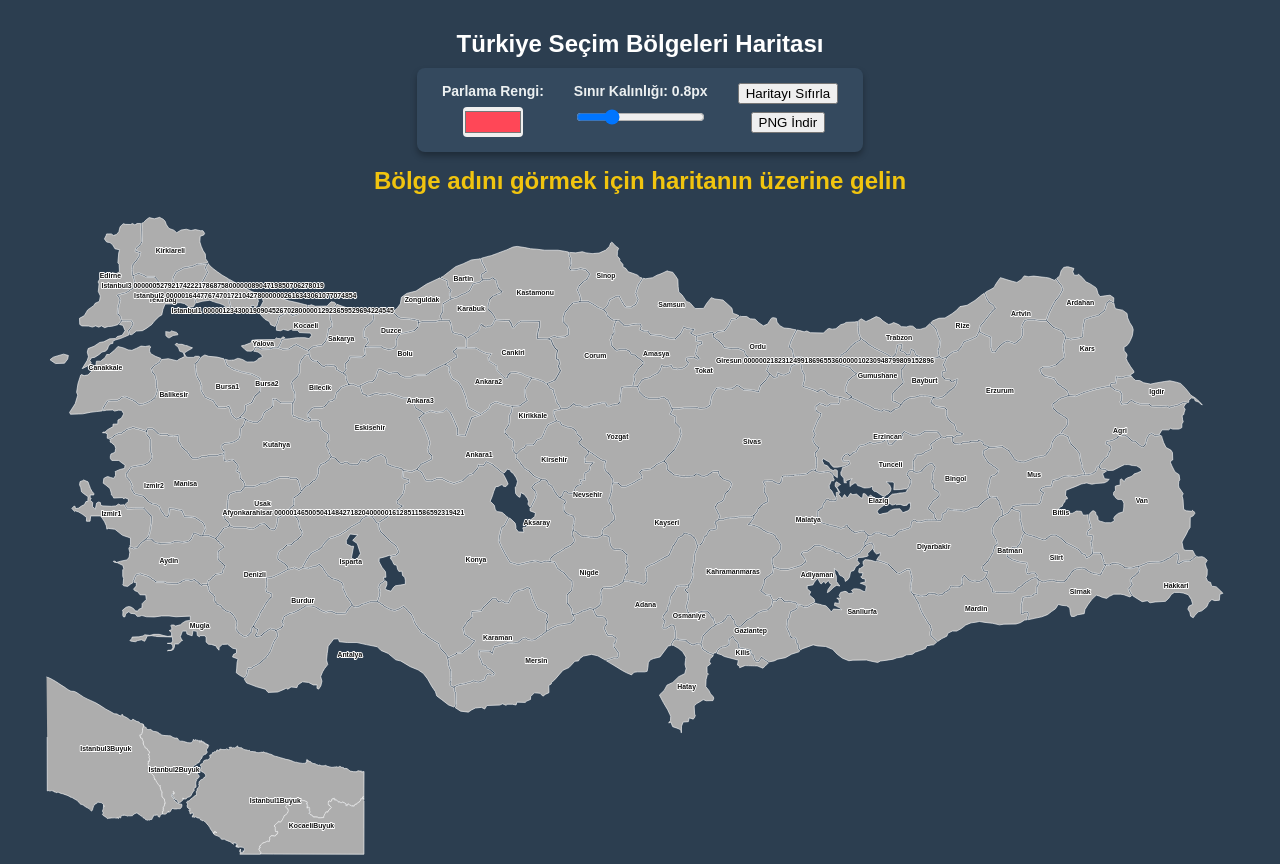
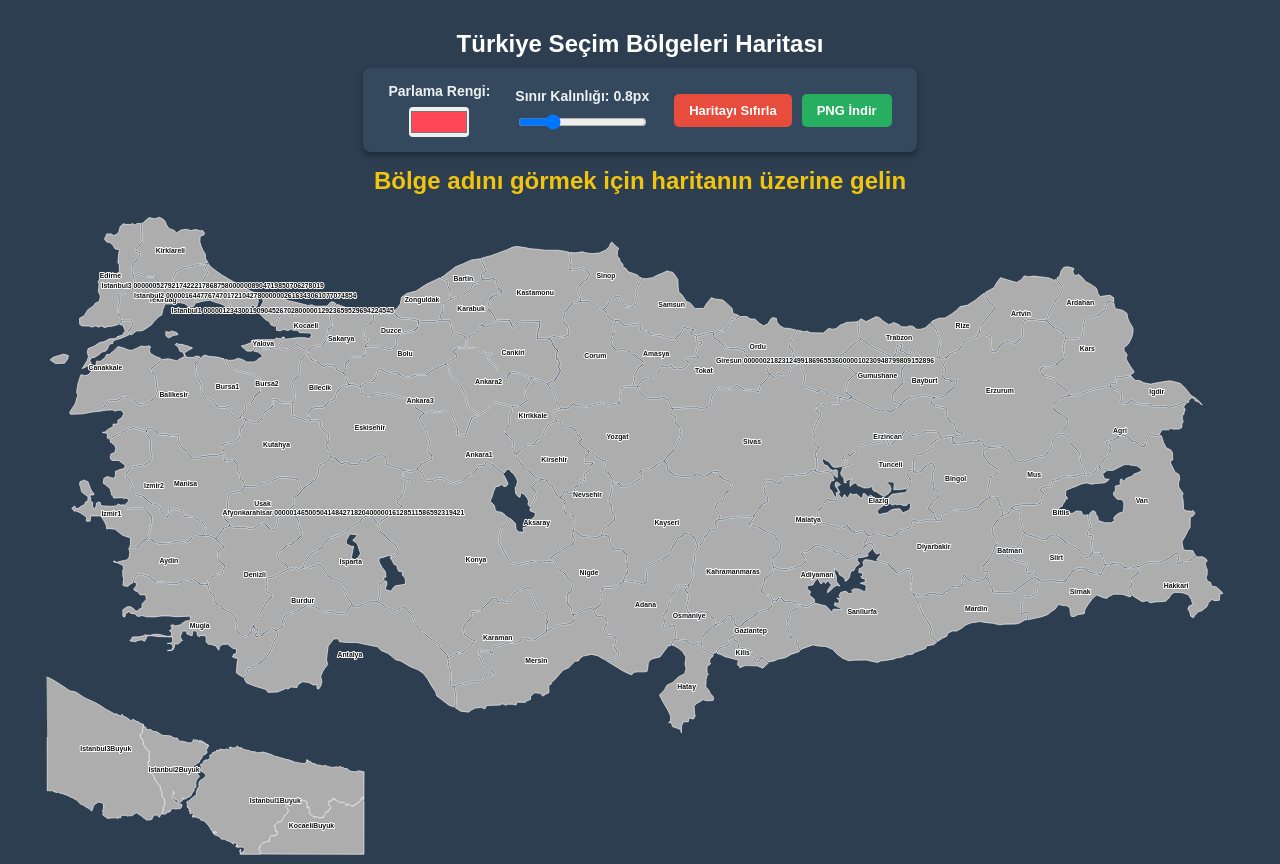
Before and after one commit to bkn60/harita-deneme, a plain HTML site: page harita-deneme/index.html in a window 1280 px wide. Drawn offline with Linux system fonts and the light colour scheme.

Commit message:
Refactor control panel styles and add button groups
Updated control panel design with new button styles and layout adjustments.

```diff
--- a/harita-deneme/style.css
+++ b/harita-deneme/style.css
@@ -1,4 +1,3 @@
-/* Değişkenler (JavaScript buradan değerleri değiştirecek) */
 :root {
     --hover-renk: #ff4757;
     --sinir-kalinligi: 0.8px;
@@ -19,10 +18,12 @@ h2 {
     margin-bottom: 10px;
 }
 
-/* Kontrol Paneli Tasarımı */
 .kontroller {
     display: flex;
-    gap: 30px;
+    flex-wrap: wrap;
+    justify-content: center;
+    align-items: center;
+    gap: 25px;
     background-color: #34495e;
     padding: 15px 25px;
     border-radius: 8px;
@@ -35,6 +36,11 @@ h2 {
     flex-direction: column;
     align-items: center;
     gap: 8px;
+}
+
+.buton-grubu {
+    flex-direction: row;
+    gap: 10px;
 }
 
 .kontrol-grubu label {
@@ -56,26 +62,54 @@ input[type="range"] {
     cursor: pointer;
 }
 
+button {
+    padding: 9px 15px;
+    font-size: 13px;
+    font-weight: bold;
+    border: none;
+    border-radius: 5px;
+    cursor: pointer;
+    transition: background-color 0.2s ease, transform 0.1s ease;
+    color: white;
+}
+
+button:active {
+    transform: scale(0.97);
+}
+
+#sifirla-btn {
+    background-color: #e74c3c;
+}
+
+#sifirla-btn:hover {
+    background-color: #c0392b;
+}
+
+#indir-btn {
+    background-color: #27ae60;
+}
+
+#indir-btn:hover {
+    background-color: #219150;
+}
+
 #harita-alani {
     width: 95%;
     max-width: 1200px;
     margin-top: 10px;
 }
 
-/* Harita bölgesi ayarları */
 svg path {
     transition: fill 0.2s ease, filter 0.2s ease;
     cursor: pointer;
     stroke-width: var(--sinir-kalinligi) !important;
 }
 
-/* SADECE henüz boyanmamış illerin üzerine gelindiğinde önizleme rengi göster */
 svg path:not([data-boyali]):hover {
     fill: var(--hover-renk) !important;
     filter: drop-shadow(0px 0px 6px var(--hover-renk));
 }
 
-/* Boyanmış illerin üzerine gelindiğinde rengini bozmadan sadece hafif parlaklık ver */
 svg path[data-boyali]:hover {
     filter: brightness(1.12);
 }
@@ -87,7 +121,6 @@ svg path[data-boyali]:hover {
     color: #f1c40f;
 }
 
-/* Harita üzerindeki il/bölge isimleri */
 .il-etiket {
     font-family: Arial, Helvetica, sans-serif;
     font-size: 9px;
```
